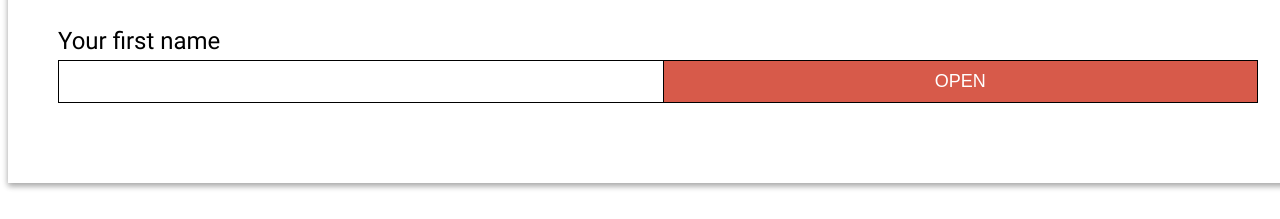
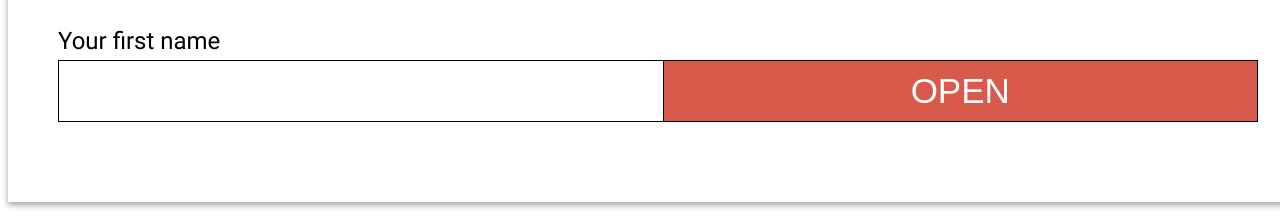
Before and after one commit to adylbekov99/adylbekov99.github.io, a plain HTML site: page index.html in a window 1280 px wide. Shown: the part 172-391 px from the top of the page. Drawn offline with Linux system fonts and the light colour scheme.

Commit message:
increased font

```diff
--- a/style.css
+++ b/style.css
@@ -46,7 +46,7 @@ body {
 }
 
 #pass-form input {
-  font-size: 18px;
+  font-size: 35px;
   padding: 5px 0;
   border: 1px solid #000;
   flex-basis: 0;
@@ -56,7 +56,7 @@ body {
 
 #pass-form button {
   border: 1px solid black;
-  font-size: 18px;
+  font-size: 35px;
   padding: 10px 0;
   text-transform: uppercase;
   cursor: pointer;
@@ -80,7 +80,7 @@ body {
 }
 
 #article-content p {
-  font-size: 18px;
+  font-size: 22px;
 }
 
 #article-content  img {
```
